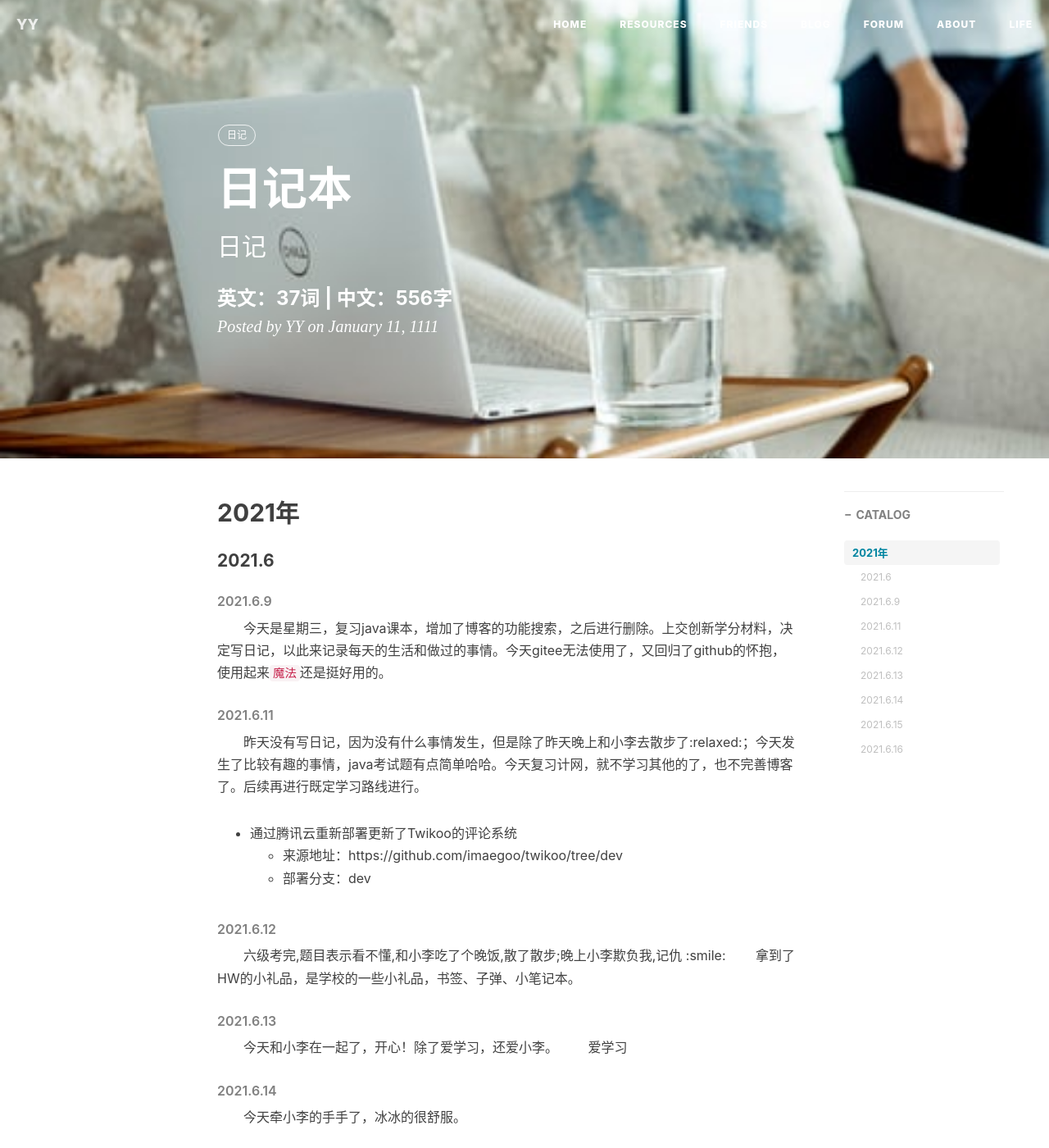
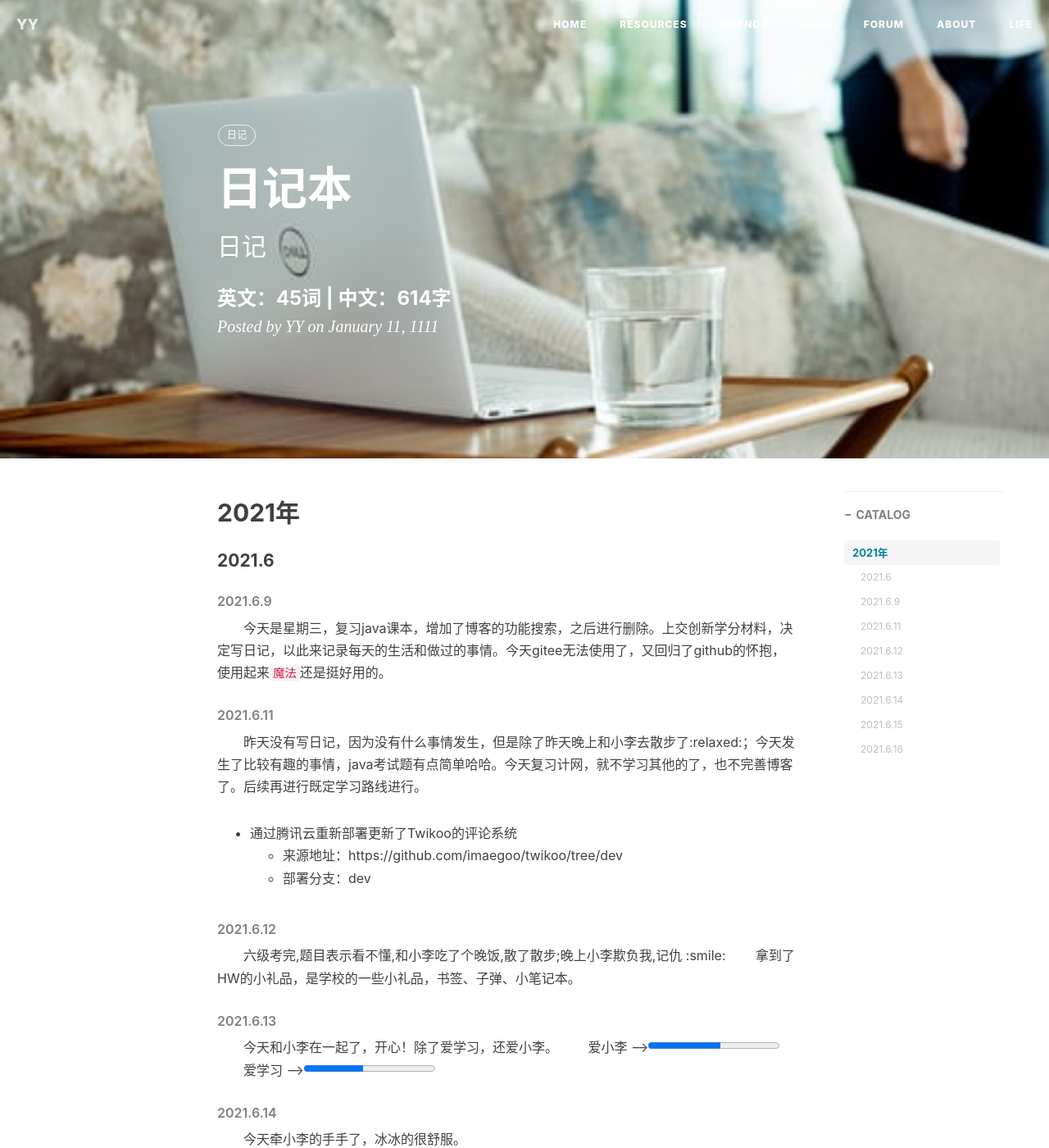
Before and after one commit to yangyang-linux/yangyang-linux.github.io, a Jekyll site: the page built from _posts/1111-11-11-日记本.md, in a window 1280 px wide and 1400 px high. Shown: the whole window at 82% size. Built offline with Jekyll 4.4.1, drawn with Linux system fonts in a browser that asks for light colours; nearby versions of some CDN libraries; comment, search, counter and statistics services are not loaded; some of the changed lines change nothing that is shown; some of the changed text lies outside the part shown.

Commit message:
Update 1111-11-11-日记本.md

```diff
--- a/_posts/1111-11-11-日记本.md
+++ b/_posts/1111-11-11-日记本.md
@@ -27,10 +27,13 @@
 ###### 2021.6.13
 
 &emsp;&emsp;今天和小李在一起了，开心！除了爱学习，还爱小李。
-&emsp;&emsp;爱学习
+&emsp;&emsp;爱小李 --><progress value="55" max="100"></progress>
+&emsp;&emsp;爱学习 --><progress value="45" max="100"></progress>
 
 ###### 2021.6.14
 &emsp;&emsp;今天牵小李的手手了，冰冰的很舒服。
 ###### 2021.6.15
 &emsp;&emsp;今天摸摸小李的头，开心，emmmm心里边还是有点小慌张哈哈。
 ###### 2021.6.16
+
+&emsp;&emsp;计网学习完成从，转入复习。今天为博客的照片墙添加了API照片接口，感觉还不错。
```
